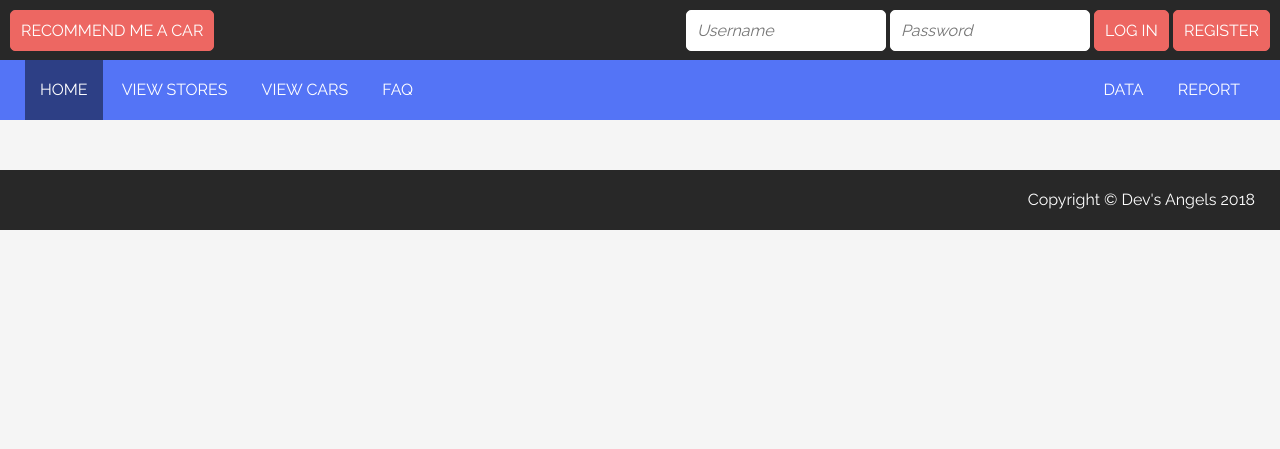
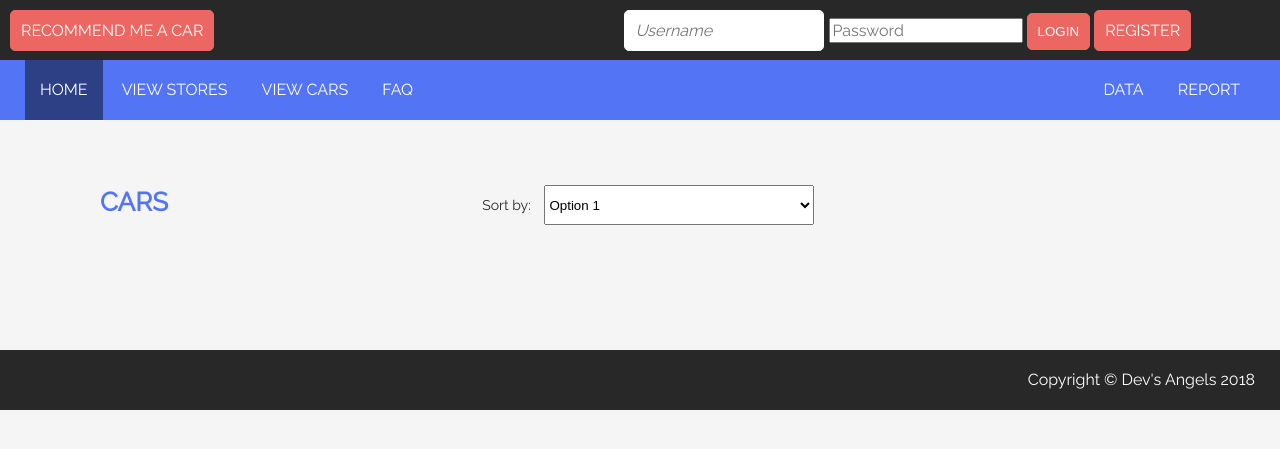
Before and after one commit to aliceHendicott/DjangoWebsite-CarRentalCompany, a Django app: page /cars/ in a window 1280 px wide. Shown: the top 449 px of the page. Run offline with Django 3.2, Linux system fonts and the light colour scheme; data that the repository does not hold is empty; some libraries are stand-ins or nearby versions.

Commit message:
trying to fix log in

```diff
--- a/CRC/CarRentalCompany/static/CarRentalCompany/stylesheet.css
+++ b/CRC/CarRentalCompany/static/CarRentalCompany/stylesheet.css
@@ -30,6 +30,12 @@ h3{
 }
 #content{
 	margin: 50px 100px;
+}
+#content-style2{
+    margin: 50px 100px;
+	display:grid;
+	grid-template-columns: auto 32%;
+	grid-column-gap: 20px;
 }
 .button{
 	padding:10px;
@@ -133,6 +139,9 @@ h3{
 	font-size:14px;
 	font-family:Raleway, sans-serif;
 }
+#columns2{
+    grid-template-columns: 49% 49%;
+}
 .grid{
 	display:grid;
 	grid-template-columns: 32% 32% 32%;
--- a/CRC/CarRentalCompany/templates/CarRentalCompany/Includes/header.html
+++ b/CRC/CarRentalCompany/templates/CarRentalCompany/Includes/header.html
@@ -1,12 +1,17 @@
     <div id="header">
         <a id="recommend-button" class="button" href="/cars/recommend_me">Recommend me a car</a>
         <div id="header-right">
-            <form id="log-in">
-                <input type="text" placeholder="Username">
-                <input type="text" placeholder="Password">
-                <input type="submit" class="button" name="login" value="Log in">
-            </form>
-            <a id="register" class="button" href="#">Register</a>
+            {% if not request.user.is_authenticated %}
+                <form id="log-in" method="POST">{% csrf_token %}
+                    <input type="text" placeholder="Username" name="username" id="id_username">
+                    <input type="password" placeholder="Password" name="password" id="id_password">
+                    <button type="submit" class="button">Login</button>
+                </form>
+                <a id="register" class="button" href="#">Register</a>
+            {% endif %}
+            {% if not request.user.is_authenticated %}
+                Logged in
+            {%  endif %}
         </div>
     </div>
     <div id="nav-bar">
--- a/CRC/CarRentalCompany/templates/CarRentalCompany/cars.html
+++ b/CRC/CarRentalCompany/templates/CarRentalCompany/cars.html
@@ -11,16 +11,35 @@ CRC Cars
 
 <!-- Content goes here -->
 {% block content %}
-<div id="content">
-    <ul>
-        {% for car in cars_list.all %}
-        <li><a href="./{{ car.id }}/">{{ car.car_name }}</a></li>
-        <ul style="padding-left: 10px;">
-            <li>{{ car.car_bodytype }}</li>
-        </ul>
-        {% endfor %}
-    </ul>
-</div>
+        <div id="content-style2">
+            <div id="main-section">
+                <div id="title">
+                    <div id="title-left"><h1>Cars</h1></div>
+                    <div id="title-right">
+                        Sort by:
+                        <select name="sort">
+                            <option name="sort" value="option 1">Option 1</option>
+                            <option name="sort" value="option 2">Option 2</option>
+                            <option name="sort" value="option 3">Option 3</option>
+                        </select>
+                    </div>
+                </div>
+                <div class="grid listing" id="columns2">
+                    {% for car in cars_list.all %}
+                    <div>
+                        <div>
+                            <a href="./{{ car.id }}/"><h3>{{ car.car_name }}</h3></a>
+                            <p><i class="fas fa-car"></i> {{ car.car_bodytype }}</p>
+                            <p><i class="fas fa-user-alt"></i> Seats up to {{ car.car_seatingCapacity }} people</p>
+                            <p><i class="fas fa-cog"></i> {{ car.car_transmission }}</p>
+                        </div>
+                        <div>0.6km away</div>
+                    </div>
+                    {%  endfor %}
+                </div>
+            </div>
+            <div id="sidebar"></div>
+        </div>
 {% endblock %}
 
 <!-- Extra javascript goes here -->
--- a/CRC/CarRentalCompany/urls.py
+++ b/CRC/CarRentalCompany/urls.py
@@ -1,5 +1,6 @@
 from django.urls import path, include
 from django.views.generic import TemplateView
+from django.contrib.auth import views as auth_views
 
 from . import views
 
@@ -8,13 +9,14 @@ urlpatterns = [
     #  Home page
     path('', views.index, name='index'),
     # Login & Register
-    path('accounts/', include('django.contrib.auth.urls')),
+    path('accounts/', include('django.contrib.auth.urls'), name='login'),
+    #path(r'^login/$', auth_views.LoginView, {'template_name': 'templates/CarRentalCompany/includes/header.html'}),
     path('register/', views.register, name='register'),
     # FAQ
     path('FAQ/', views.FAQ, name='FAQ'),
 
     ## Customers
-    # Customer acount
+    # Customer account
     path('my_account/', views.my_account, name='my_account'),
 
     ## Staff
```
